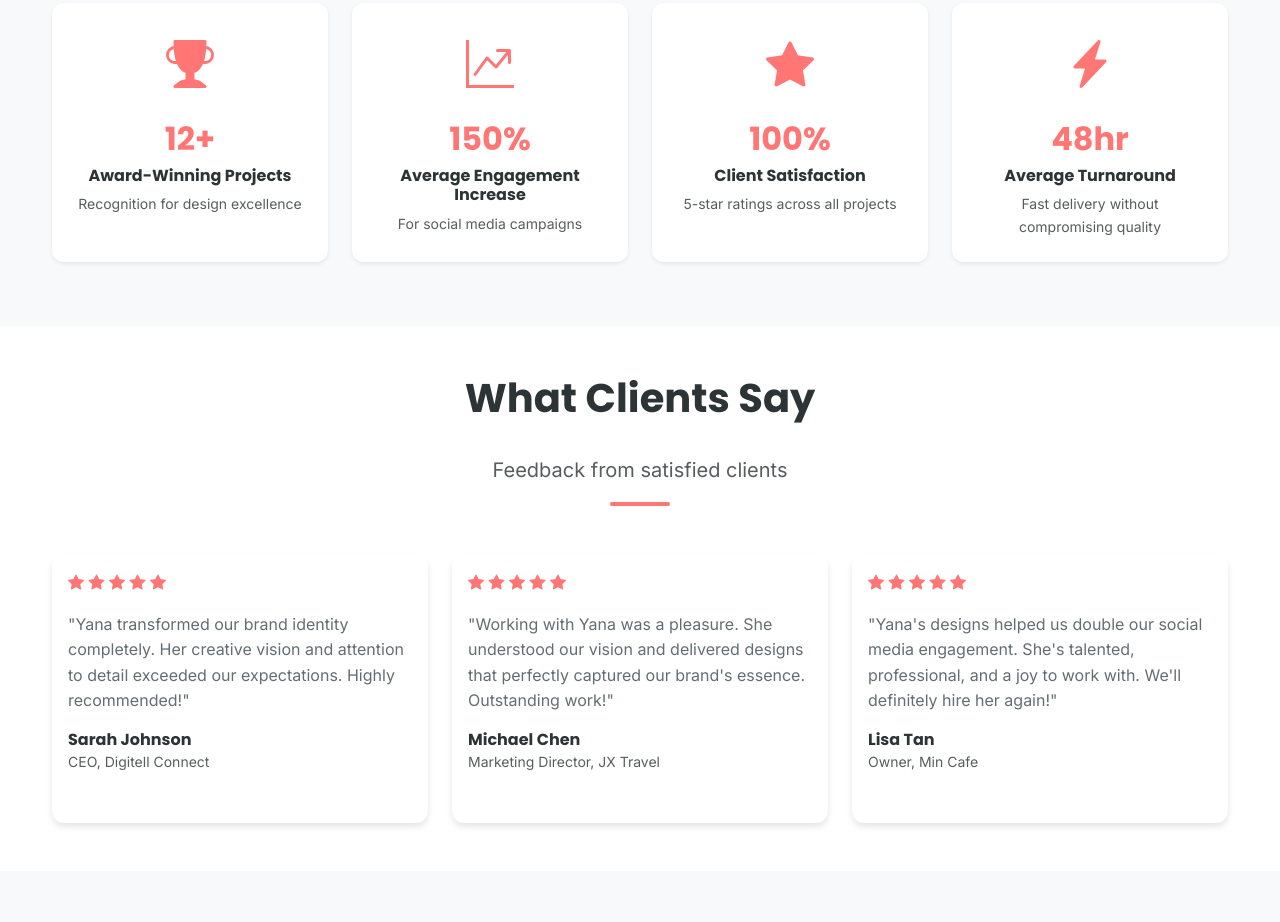
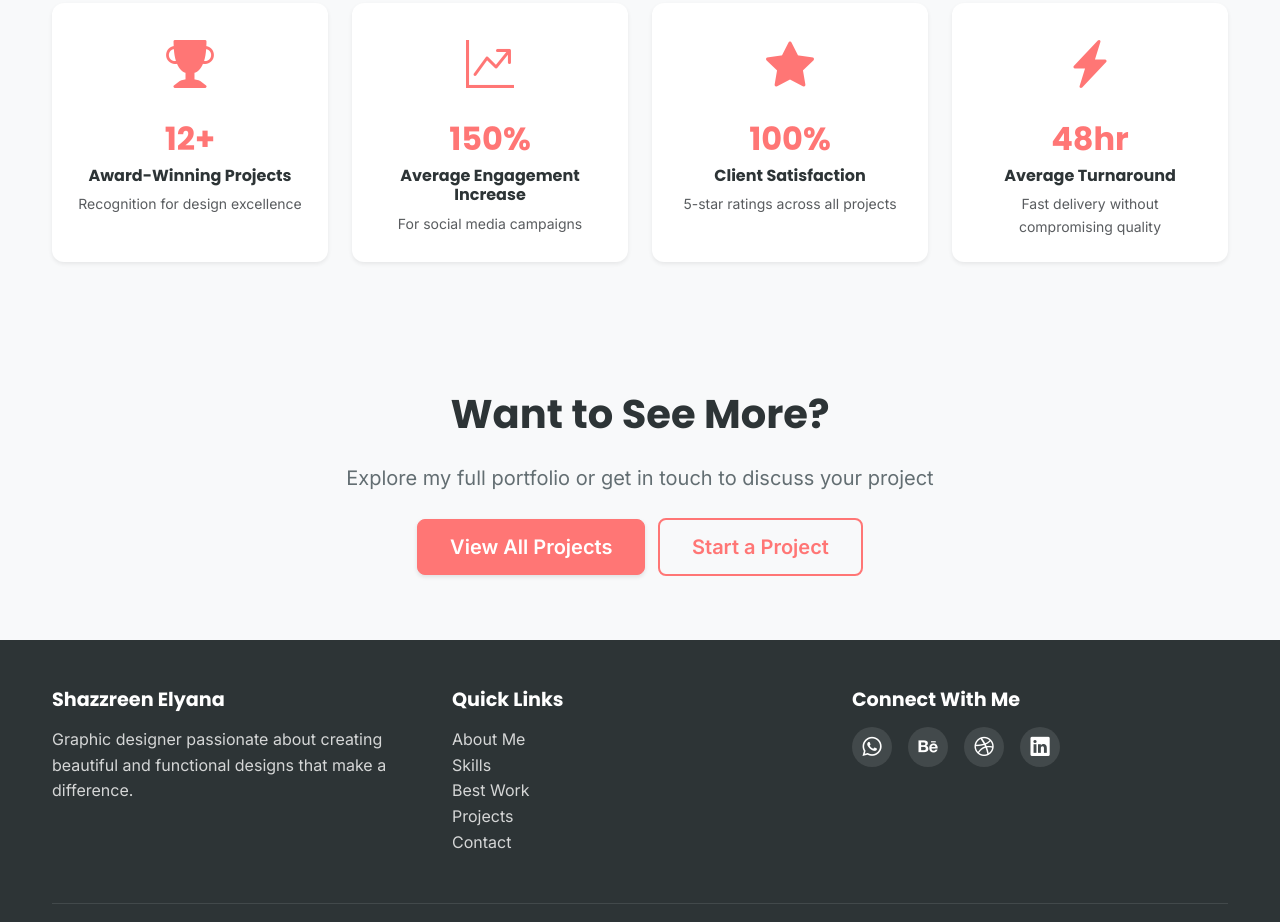
Before and after one commit to shazzreen2003/digital-resume, a plain HTML site: page best-work.html in a window 1280 px wide. Shown: the part 1875-2797 px from the top of the page. Drawn offline with nearby package versions, Linux system fonts and the light colour scheme.

Commit message:
change logo size

```diff
--- a/best-work.html
+++ b/best-work.html
@@ -33,7 +33,7 @@
   <!-- Navigation -->
   <nav class="navbar navbar-expand-lg navbar-light bg-white fixed-top">
     <div class="container">
-      <a class="navbar-brand" href="index.html">Yana.</a>
+      <a class="navbar-brand" href="index.html"><img src="images/projects/logo yana-01.png" alt="Yana Logo"></a>
       <button class="navbar-toggler" type="button" data-bs-toggle="collapse" data-bs-target="#navbarNav" aria-controls="navbarNav" aria-expanded="false" aria-label="Toggle navigation">
         <span class="navbar-toggler-icon"></span>
       </button>
@@ -232,75 +232,6 @@
     </div>
   </section>
 
-  <!-- Client Testimonials -->
-  <section>
-    <div class="container">
-      <div class="section-title">
-        <h2>What Clients Say</h2>
-        <p class="lead text-muted">Feedback from satisfied clients</p>
-      </div>
-
-      <div class="row g-4">
-        <div class="col-lg-4">
-          <div class="card h-100">
-            <div class="card-body">
-              <div class="mb-3">
-                <i class="bi bi-star-fill text-accent"></i>
-                <i class="bi bi-star-fill text-accent"></i>
-                <i class="bi bi-star-fill text-accent"></i>
-                <i class="bi bi-star-fill text-accent"></i>
-                <i class="bi bi-star-fill text-accent"></i>
-              </div>
-              <p class="card-text">"Yana transformed our brand identity completely. Her creative vision and attention to detail exceeded our expectations. Highly recommended!"</p>
-              <div class="mt-3">
-                <h6 class="mb-0">Sarah Johnson</h6>
-                <small class="text-muted">CEO, Digitell Connect</small>
-              </div>
-            </div>
-          </div>
-        </div>
-
-        <div class="col-lg-4">
-          <div class="card h-100">
-            <div class="card-body">
-              <div class="mb-3">
-                <i class="bi bi-star-fill text-accent"></i>
-                <i class="bi bi-star-fill text-accent"></i>
-                <i class="bi bi-star-fill text-accent"></i>
-                <i class="bi bi-star-fill text-accent"></i>
-                <i class="bi bi-star-fill text-accent"></i>
-              </div>
-              <p class="card-text">"Working with Yana was a pleasure. She understood our vision and delivered designs that perfectly captured our brand's essence. Outstanding work!"</p>
-              <div class="mt-3">
-                <h6 class="mb-0">Michael Chen</h6>
-                <small class="text-muted">Marketing Director, JX Travel</small>
-              </div>
-            </div>
-          </div>
-        </div>
-
-        <div class="col-lg-4">
-          <div class="card h-100">
-            <div class="card-body">
-              <div class="mb-3">
-                <i class="bi bi-star-fill text-accent"></i>
-                <i class="bi bi-star-fill text-accent"></i>
-                <i class="bi bi-star-fill text-accent"></i>
-                <i class="bi bi-star-fill text-accent"></i>
-                <i class="bi bi-star-fill text-accent"></i>
-              </div>
-              <p class="card-text">"Yana's designs helped us double our social media engagement. She's talented, professional, and a joy to work with. We'll definitely hire her again!"</p>
-              <div class="mt-3">
-                <h6 class="mb-0">Lisa Tan</h6>
-                <small class="text-muted">Owner, Min Cafe</small>
-              </div>
-            </div>
-          </div>
-        </div>
-      </div>
-    </div>
-  </section>
-
   <!-- Call to Action -->
   <section class="bg-light-gray text-center">
     <div class="container">
--- a/css/styles.css
+++ b/css/styles.css
@@ -155,6 +155,12 @@ a:hover {
 
 .navbar-brand:hover {
   color: var(--accent-color) !important;
+}
+
+.navbar-brand img {
+  height: 45px;
+  width: auto;
+  object-fit: contain;
 }
 
 .nav-link {
```
Also changed, not shown: contact.html (+1 -1 lines), index.html (+1 -1 lines), projects.html (+1 -1 lines), skills.html (+1 -1 lines), images/projects/logo yana-01.png (added).
